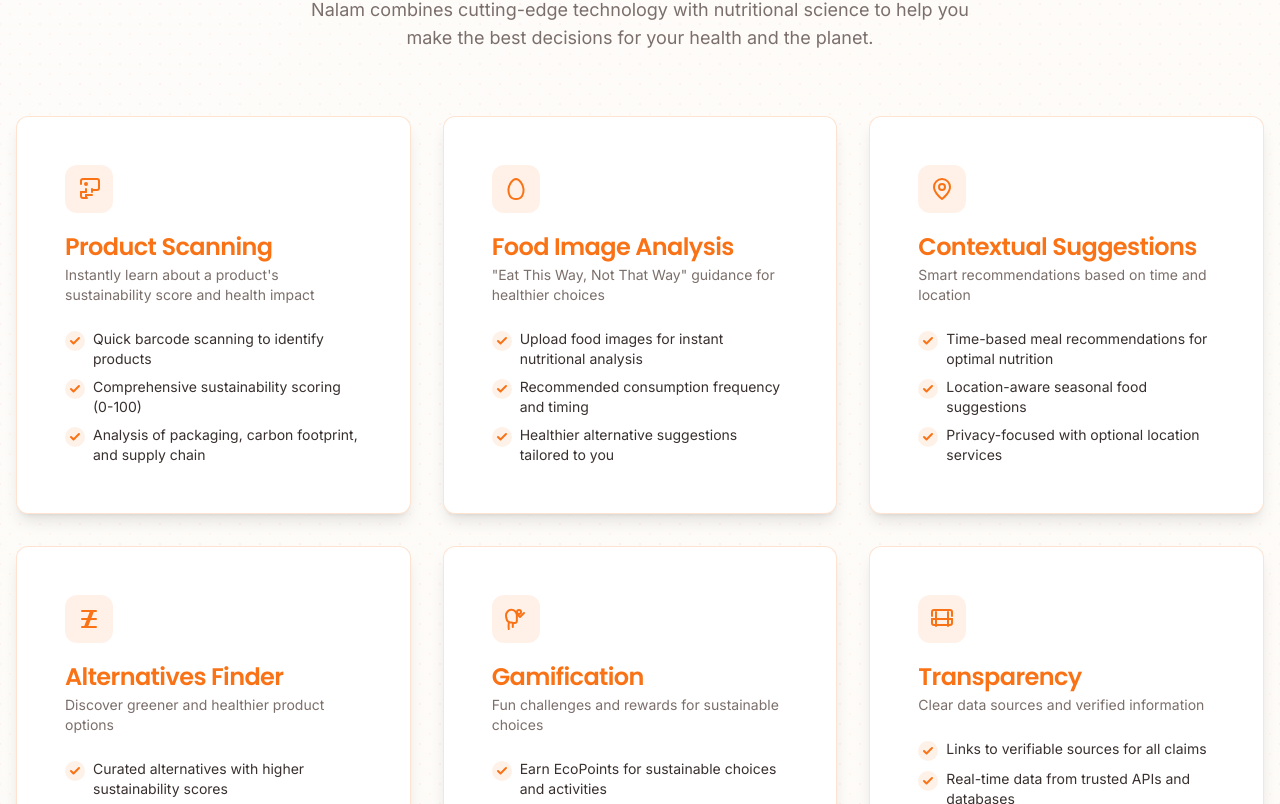
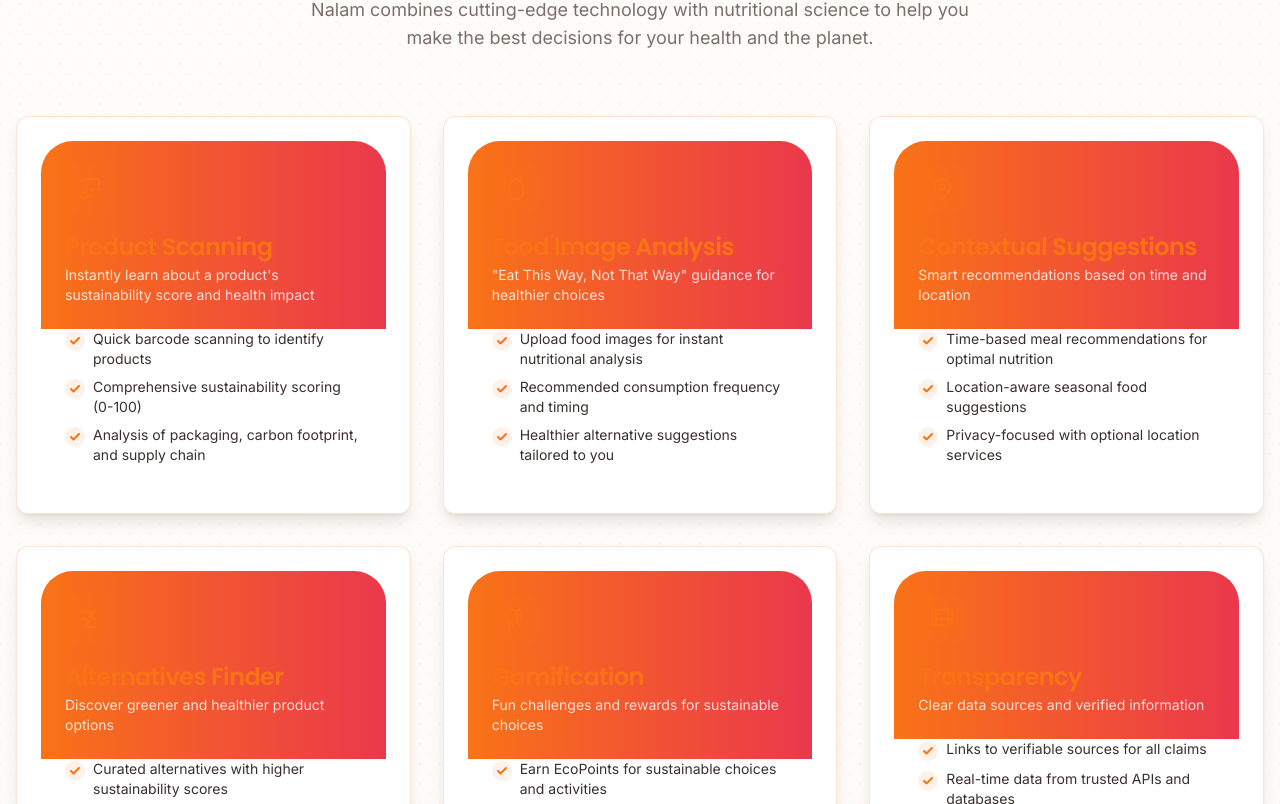
Before and after one commit to ChillandBuild/Nalam, a React (Vite) app: page / in a window 1280 px wide. Shown: the part 1256-2060 px from the top of the page. Built offline with nearby package versions, Linux system fonts and the light colour scheme.

Commit message:
Refactor: Apply curvy design and color scheme to card
Apply the curvy design and orange/red color scheme to the specified card.

```diff
--- a/src/components/ui/card.tsx
+++ b/src/components/ui/card.tsx
@@ -1,3 +1,4 @@
+
 import * as React from "react"
 
 import { cn } from "@/lib/utils"
@@ -9,7 +10,7 @@ const Card = React.forwardRef<
   <div
     ref={ref}
     className={cn(
-      "rounded-lg border bg-card text-card-foreground shadow-sm",
+      "rounded-[2rem] border border-[#F97316]/20 bg-card text-card-foreground shadow-lg hover:shadow-xl transition-all duration-300",
       className
     )}
     {...props}
@@ -23,7 +24,10 @@ const CardHeader = React.forwardRef<
 >(({ className, ...props }, ref) => (
   <div
     ref={ref}
-    className={cn("flex flex-col space-y-1.5 p-6", className)}
+    className={cn(
+      "rounded-t-[2rem] flex flex-col space-y-1.5 p-6 bg-gradient-to-r from-[#F97316] to-[#ea384c]",
+      className
+    )}
     {...props}
   />
 ))
@@ -36,7 +40,7 @@ const CardTitle = React.forwardRef<
   <h3
     ref={ref}
     className={cn(
-      "text-2xl font-semibold leading-none tracking-tight",
+      "text-2xl font-semibold leading-none tracking-tight text-white",
       className
     )}
     {...props}
@@ -50,7 +54,7 @@ const CardDescription = React.forwardRef<
 >(({ className, ...props }, ref) => (
   <p
     ref={ref}
-    className={cn("text-sm text-muted-foreground", className)}
+    className={cn("text-sm text-white/80", className)}
     {...props}
   />
 ))
```
